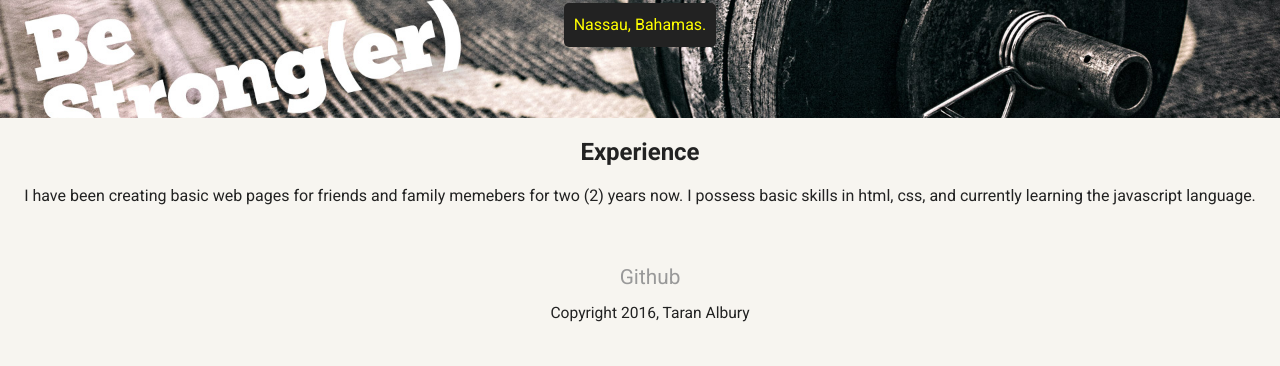
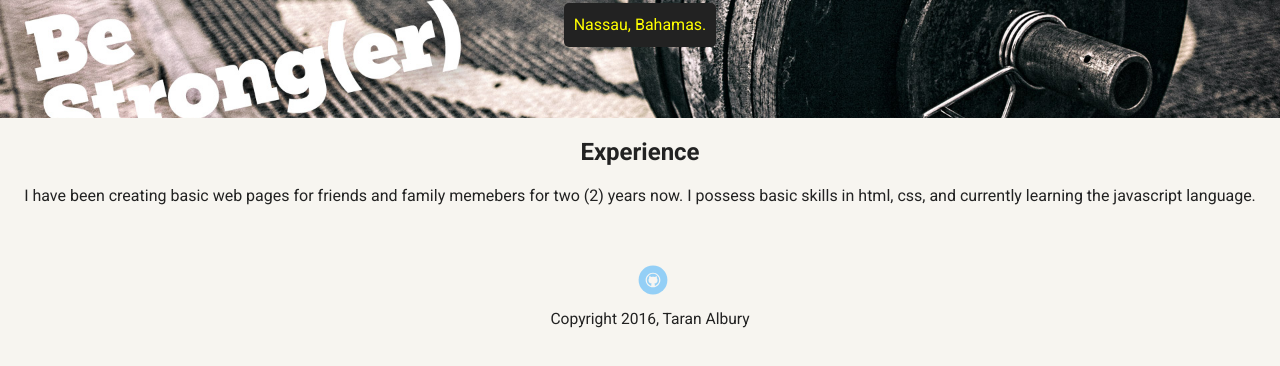
Before and after one commit to TaranAlbury242/profile, a plain HTML site: page experience.html in a window 1280 px wide. Shown: the part 352-718 px from the top of the page. Drawn offline with Linux system fonts and the light colour scheme; a web font is replaced by a local one.

Commit message:
link and page page update
I corrected the git hub link on the experience page. I also listed the
brrowsers that the pages were tested on.

```diff
--- a/experience.html
+++ b/experience.html
@@ -50,7 +50,7 @@
 
 <ul>
 
-<li><a href="https://github.com/TaranAlbury242/profile class="social github">Github</a></li>
+<li><a href="https://github.com/TaranAlbury242/profile" class="social github">Github</a></li>
 
 </ul>
 
@@ -60,4 +60,9 @@
 
 </body>
 
+<!---- These pages have been checked in the following browsers
+*firefox
+*google chrome
+*microsoft edge*
+----------->
 </html>
```
Also changed, not shown: contact.html (+5 -0 lines), index.html (+5 -0 lines).
